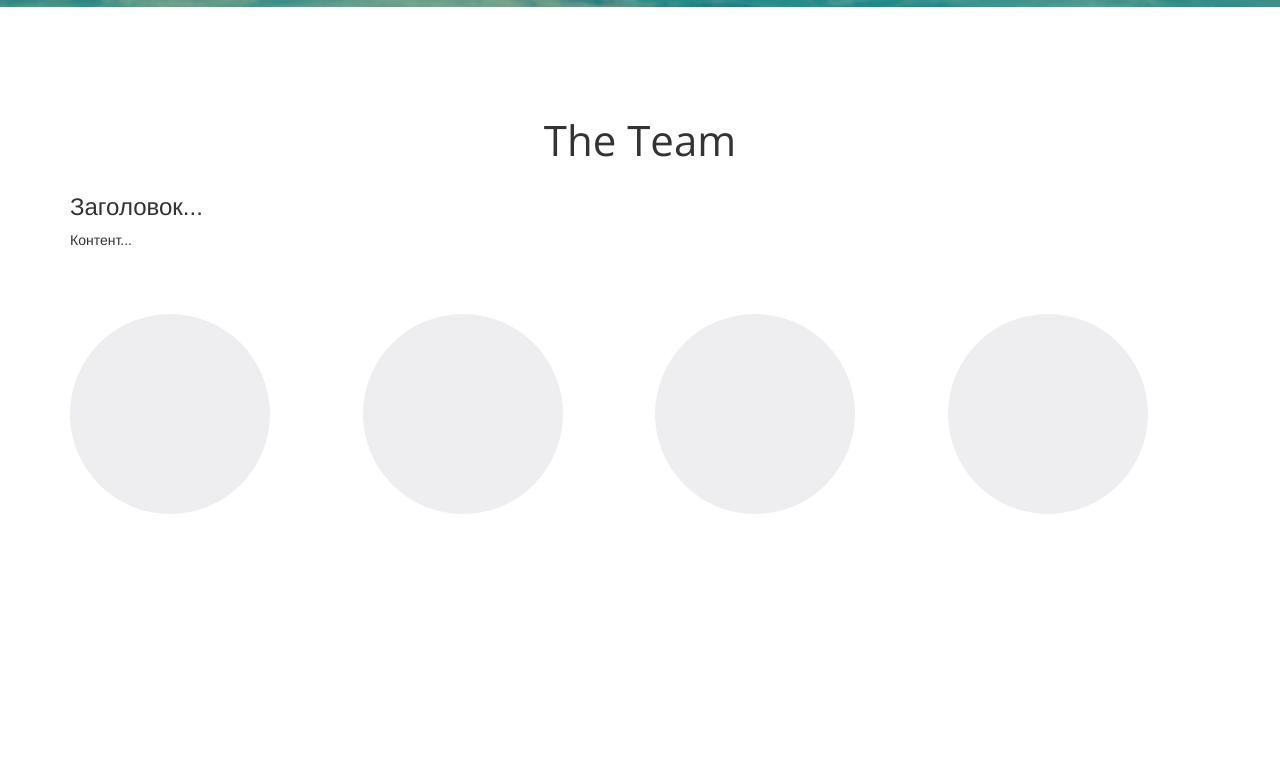
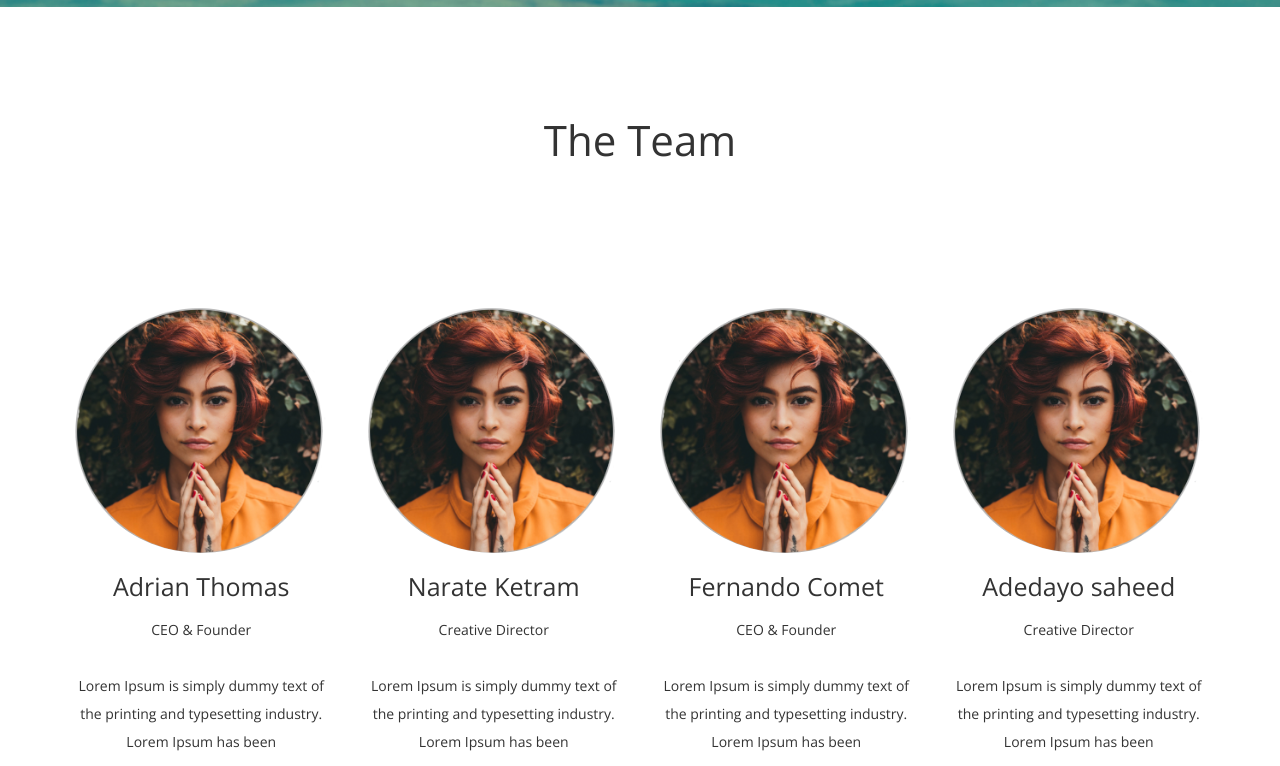
Before and after one commit to ShcherbakOlha/Bootstrap, a plain HTML site: page index.html in a window 1280 px wide. Shown: the part 598-1364 px from the top of the page. Before the commit the page ends 1112 px from the top, so only its background shows below. Drawn offline with nearby package versions, Linux system fonts and the light colour scheme.

Commit message:
final commit

```diff
--- a/css/style.css
+++ b/css/style.css
@@ -1,9 +1,4 @@
-/*.col-md-3 img{*/
- /*width: 100%;*/
-/*}*/
-/*.col-md-4 img{*/
-    /*width: 100%;*/
-/*}*/
+
 .navbar{
     margin: 0;
 }
@@ -102,22 +97,60 @@
 }
 .container marketing{
     position: absolute;
-    width: 500px;
-    height: 500px;
 }
-.circle_1, .circle_2, .circle_3, .circle_4{
+.col-md-3 img{
+    width: 100%;
+    border-radius:100%;
+}
+.col-md-3 img:before {
     position: absolute;
-    background:#eeeef0;
-    padding: 100px;
-    border-radius: 100px;
-    margin-top: 140px;
 }
 .team h2{
     font-family: 'Open Sans', sans-serif;
     margin-top:110px;
     text-align: center;
     font-size: 42px;
+    margin-bottom:140px;
 }
-.col-lg-3 col-xs-6 h3{
+.name{
+    font-family: 'Open Sans', sans-serif;
+    font-size: 25px;
+    text-align: center;
+    padding-bottom: 10px;
+}
+.position span{
+    font-family: 'Open Sans', sans-serif;
+    font-size:14px;
+    margin-bottom: 25px;
+}
+.position  p{
+    font-family: 'Open Sans', sans-serif;
+    font-size: 14px;
+    padding-top: 32px;
+    line-height:2;
+}
+.hover{
     position: relative;
+    overflow: hidden;
 }
+.hover_color{
+    position: absolute;
+    background-color: #eeeef0;
+    border-radius: 200px;
+    opacity: 0.7;
+    width: 100%;
+    height: 100%;
+    top: 100%;
+    transition:top .3s linear;
+    display: flex;
+    justify-content: center;
+    align-items: center;
+}
+.hover:hover .hover_color{
+   top: 0;
+}
+.hover a{
+    color: red;
+    text-decoration: none;
+    font-size: 50px;
+}
--- a/index.html
+++ b/index.html
@@ -49,7 +49,6 @@
         </div>
     </div>
 </nav>
-
 <section class="second_block">
     <div id="carousel-example-generic" class="carousel slide" data-interval="false">
         <!-- Wrapper for slides -->
@@ -94,25 +93,65 @@
     <div class="team">
         <h2>The Team</h2>
     </div>
-<div class="row">
-    <div class="col-lg-3 col-xs-6">
-        <a href="#"  class="circle_2"></a>
-            <h3 class="name">Заголовок...</h3>
-            <p>Контент...</p>
-    </div>
-    <div class="col-lg-3 col-xs-6">
-        <a href="#"  class="circle_2"></a>
-    </div>
-    <div class="col-lg-3  col-xs-6">
-        <a href="#" class="circle_3"></a>
-    </div>
-    <div class="col-lg-3 col-xs-6 ">
-        <a href="#" class="circle_4"></a>
+    <div class="row">
+        <div class="col-md-3 col-sm-6 text-center">
+            <div class="hover">
+            <a href="#"><img src="img/photo.png" alt=""/></a>
+                <div class="hover_color">
+                    <a href="#">+</a>
+                </div>
+            </div>
+            <div class="position">
+            <h3 class="name">Adrian Thomas</h3>
+            <span>CEO & Founder</span>
+            <p>Lorem Ipsum is simply dummy text of the printing and typesetting industry.
+                Lorem Ipsum has been</p>
+            </div>
+        </div>
+        <div class="col-md-3 col-sm-6 text-center">
+            <div class="hover">
+                <a href="#"><img src="img/photo.png" alt=""/></a>
+                <div class="hover_color">
+                    <a href="#">+</a>
+                </div>
+            </div>
+            <div class="position">
+            <h3 class="name">Narate Ketram</h3>
+            <span class="position">Creative Director</span>
+            <p>Lorem Ipsum is simply dummy text of the printing and typesetting industry.
+                Lorem Ipsum has been</p>
+            </div>
+        </div>
+        <div class="col-md-3 col-sm-6 text-center">
+            <div class="hover">
+                <a href="#"><img src="img/photo.png" alt=""/></a>
+                <div class="hover_color">
+                    <a href="#">+</a>
+                </div>
+            </div>
+            <div class="position">
+            <h3 class="name">Fernando Comet</h3>
+            <span class="position">CEO & Founder</span>
+            <p>Lorem Ipsum is simply dummy text of the printing and typesetting industry.
+                Lorem Ipsum has been</p>
+            </div>
+        </div>
+        <div class="col-md-3 col-sm-6 text-center">
+            <div class="hover">
+                <a href="#"><img src="img/photo.png" alt=""/></a>
+                <div class="hover_color">
+                    <a href="#">+</a>
+                </div>
+            </div>
+            <div class="position">
+            <h3 class="name">Adedayo saheed</h3>
+            <span class="position">Creative Director</span>
+            <p>Lorem Ipsum is simply dummy text of the printing and typesetting industry.
+                Lorem Ipsum has been</p>
+            </div>
+        </div>
     </div>
 </div>
-    </div>
-
-
 
 <!--<h1>Hello</h1>-->
 <!--<div class="container">-->
```
Also changed, not shown: img/photo.png (added).
